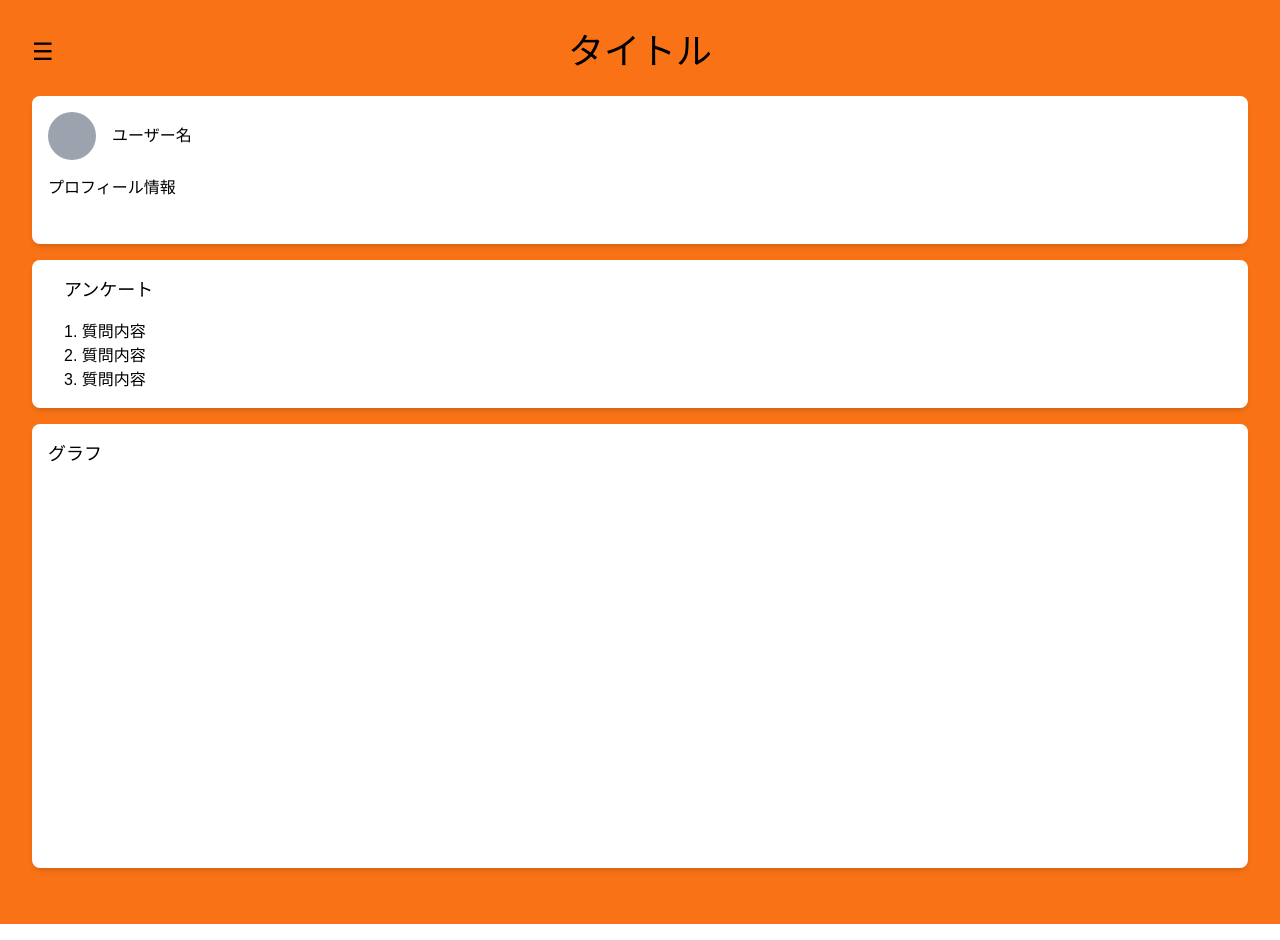
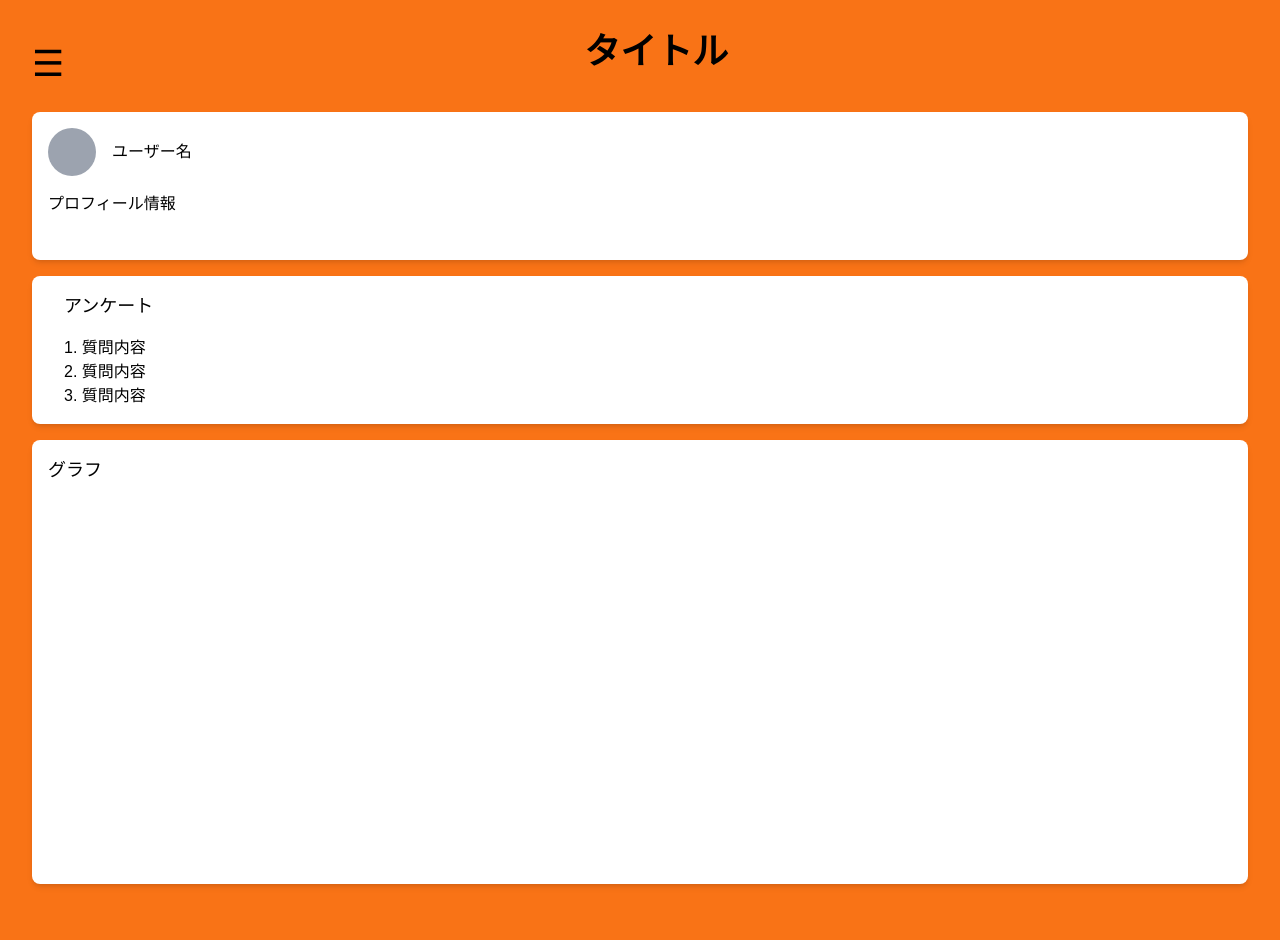
Before and after one commit to Semi-koron/e3sys-product, a Next.js app in the folder frontend/: page / in a window 1280 px wide. Built offline with nearby package versions, Linux system fonts and the light colour scheme.

Commit message:
update sidebar_feature

```diff
--- a/frontend/components/Button.tsx
+++ b/frontend/components/Button.tsx
@@ -1,15 +1,25 @@
-type MenuButtonProps = {
-    onClick: () => void;
-};
+'use client'
 
-const MenuButton: React.FC<MenuButtonProps> = ({ onClick }) => {
+import { useState } from "react";
+import Sidebar from "./Sidebar";
+
+const MenuButton = () => {
+    const [isSidebarOpen, setIsSidebarOpen] = useState(false);
+
+    const toggleSidebar = () => {
+        setIsSidebarOpen(!isSidebarOpen);
+    };
+
     return (
-        <button
-            className="bg-none border-none text-2xl text-black cursor-pointer absolute left-0"
-            onClick={onClick}
-        >
-            ☰
-        </button>
+        <>
+            <button
+                className="border-none text-4xl text-black cursor-pointer"
+                onClick={toggleSidebar}
+            >
+                ☰
+            </button>
+            <Sidebar isOpen={isSidebarOpen} onClose={toggleSidebar} />
+        </>
     );
 };
 
--- a/frontend/components/Header.tsx
+++ b/frontend/components/Header.tsx
@@ -1,21 +1,7 @@
-'use client'
-
-import { useState } from "react";
-import MenuButton from "./Button";
-import Sidebar from "./Sidebar";
-
 const Header = () => {
-    const [isSidebarOpen, setIsSidebarOpen] = useState(false);
-
-    const toggleSidebar = () => {
-        setIsSidebarOpen((prev) => !prev);
-    };
-
     return (
         <header className="flex items-center justify-between relative mb-6">
-            <MenuButton onClick={toggleSidebar} />
-            <h1 className="text-4xl text-black mx-auto m-0">タイトル</h1>
-            <Sidebar isOpen={isSidebarOpen} onClose={toggleSidebar} />
+            <h1 className="font-bold text-4xl text-black mx-auto m-0">タイトル</h1>
         </header>
     );
 };
--- a/frontend/src/app/page.tsx
+++ b/frontend/src/app/page.tsx
@@ -1,3 +1,4 @@
+import MenuButton from "../../components/Button";
 import Header from "../../components/Header";
 import Profile from "../../components/Profile";
 import Survey from "../../components/Survey";
@@ -6,7 +7,12 @@ import Graph from "../../components/Graph";
 export default function Home() {
   return (
     <div className="bg-orange-500 min-h-screen p-8">
-      <Header />
+      <div className="flex justify-between items-center mb-4">
+        <MenuButton />
+        <div className="flex-1 flex justify-center">
+          <Header />
+        </div>
+      </div>
       <main className="grid grid-rows-[1fr_1fr_3fr] gap-4 mb-6">
         <Profile />
         <Survey />
```
